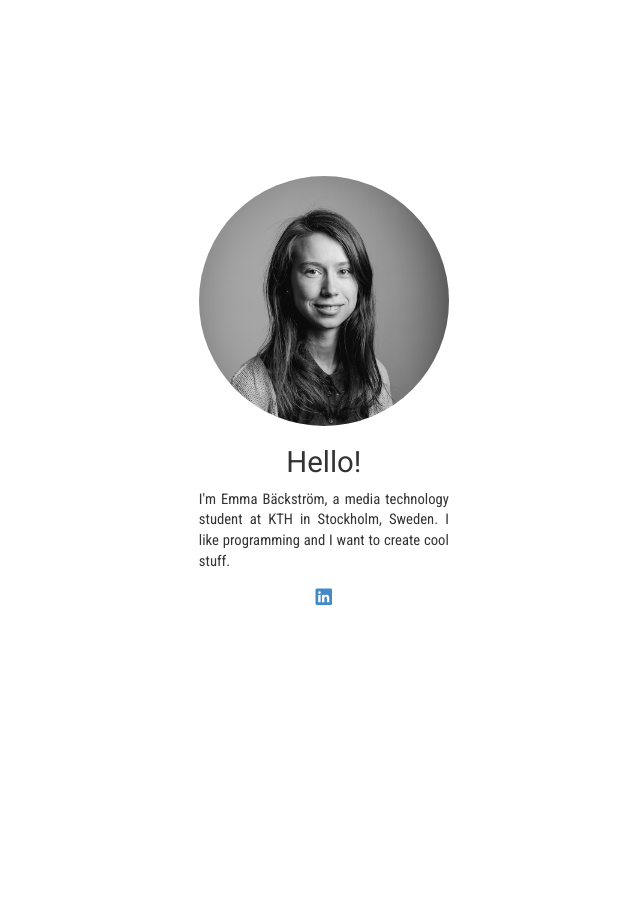
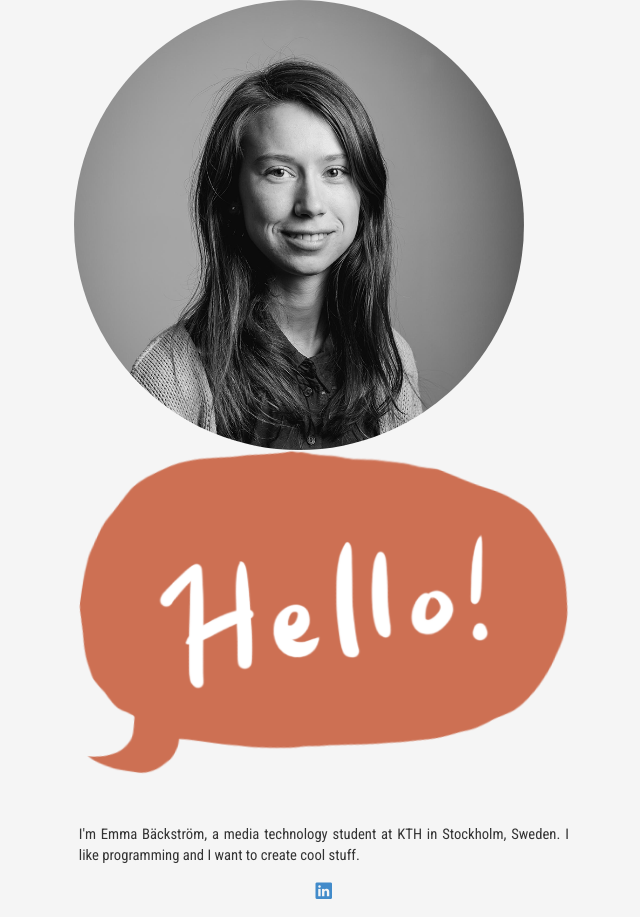
Before and after one commit to emmabckstrm/emmabckstrm.github.io, a plain HTML site: page index.html in a window 1280 px wide. Shown: the whole page, without its empty margins (316-956 px from the left). Before the commit the page ends 800 px from the top, so only its background shows below. Drawn offline with nearby package versions, Linux system fonts and the light colour scheme.

Commit message:
The look

```diff
--- a/index.html
+++ b/index.html
@@ -10,21 +10,24 @@
 	<link rel="stylesheet" href="http://code.ionicframework.com/ionicons/2.0.1/css/ionicons.min.css"/>
     <link rel="stylesheet" href="style.css">
 </head>
-<body>
-	<div class="container-fluid">
-		<div class="row indx-row">
-			<div class="col-md-12">
-				<div class="inner-cont">
-					<div class="inner-inner">
-						<div id="profile-img"></div>
-						<h3 class="hello">Hello!</h3>
-						<p class="text">I'm Emma Bäckström, a media technology student at KTH in Stockholm, Sweden. I like programming and I want to create cool stuff. </p>
-						<p><a href="http://www.linkedin.com/in/emmabackstrom" target="_blank"><i class="icon ion-social-linkedin"></i></a></p>
-					</div>
-				</div>
+<body class="container-fluid">
+	<div class="inner-cont">
+		<div class="inner-inner">
+			<div id="profile-img" class="middle"></div>
+			<div id="hello" class="middle">
+				<img src="images/hello.png"/>
+				<p class="text">
+					I'm Emma Bäckström, a media technology student at KTH in Stockholm, Sweden. I like programming and I want to create cool stuff.
+				</p>
+				<p>
+					<a href="http://www.linkedin.com/in/emmabackstrom" target="_blank"><i class="icon ion-social-linkedin"></i></a>
+				</p>
 			</div>
-	    </div>
-	</div>
+
+		</div>
+
+    </div>
+
 
 </body>
 
--- a/style.css
+++ b/style.css
@@ -2,10 +2,12 @@
 @import 'https://fonts.googleapis.com/css?family=Roboto|Roboto+Condensed';
 
 body, html {
+	background: #f5f5f5;
 	width: 100%;
 	height: 100%;
 	font-size: 11pt;
 	font-family: 'Roboto Condensed', sans-serif;
+	text-align: center;
 }
 .container-fluid, .indx-row {
 	height: 100%;
@@ -53,14 +55,15 @@ body, html {
 .inner-cont div.inner-inner {
 	display: inline-block;
 	vertical-align: middle;
-	max-width: 250px;
 	text-align: center;
 }
+.middle { vertical-align: top;}
 
 #profile-img {
-	width: 250px;
-	height: 250px;
+	width: 450px;
+	height: 450px;
 	margin-right: 50px;
+	display: inline-block;
 	vertical-align: middle;
 	background: url('images/emma2.jpg');
 	background-position: center center;
@@ -69,10 +72,14 @@ body, html {
 	-moz-border-radius: 250px;
 	border-radius: 250px;
 }
-img {
-	max-width: 250px;
+#hello {
+	display: inline-block;
+	max-width: 490px;
 }
-
+#hello img {
+	max-width: 100%;
+	margin-bottom: 50px;
+}
 
 .hello {
 	font-family: 'Roboto', sans-serif;
```
Also changed, not shown: images/hello.png (added).
